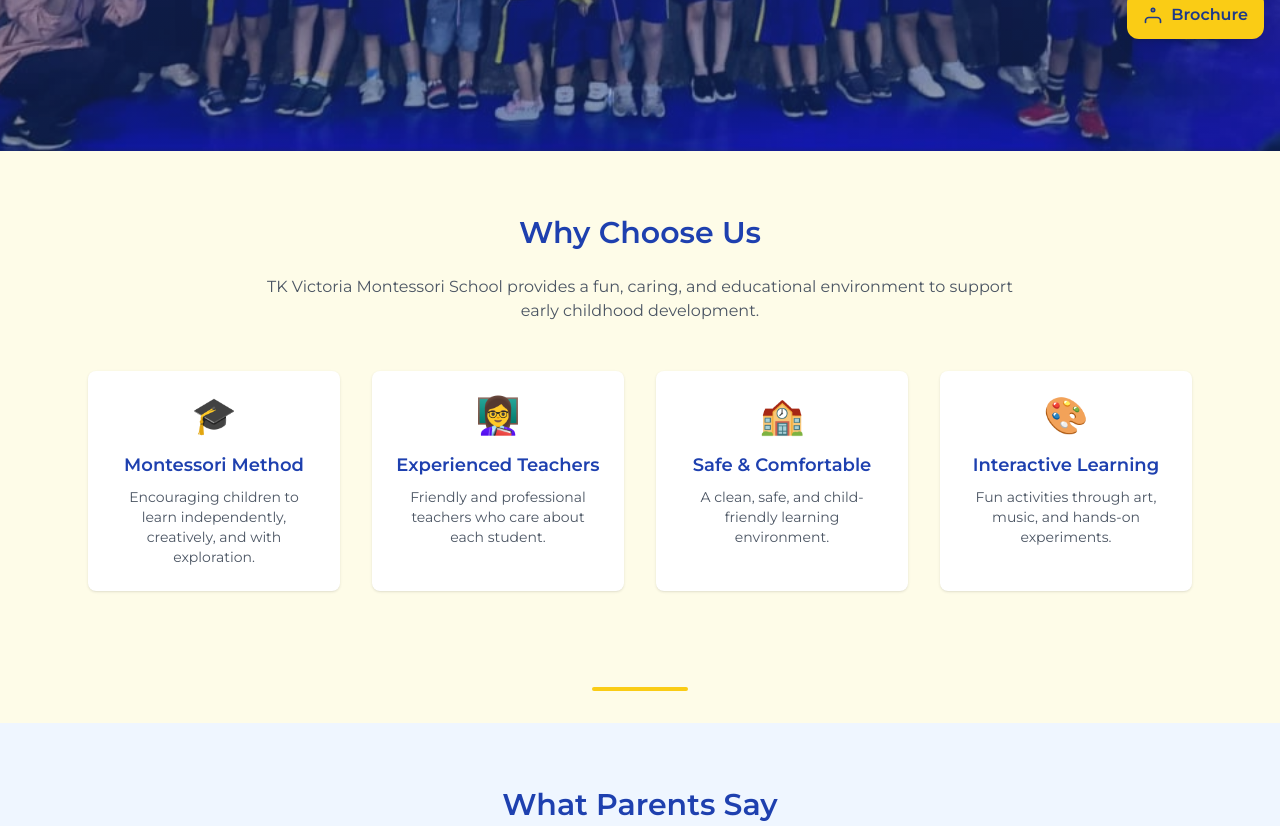
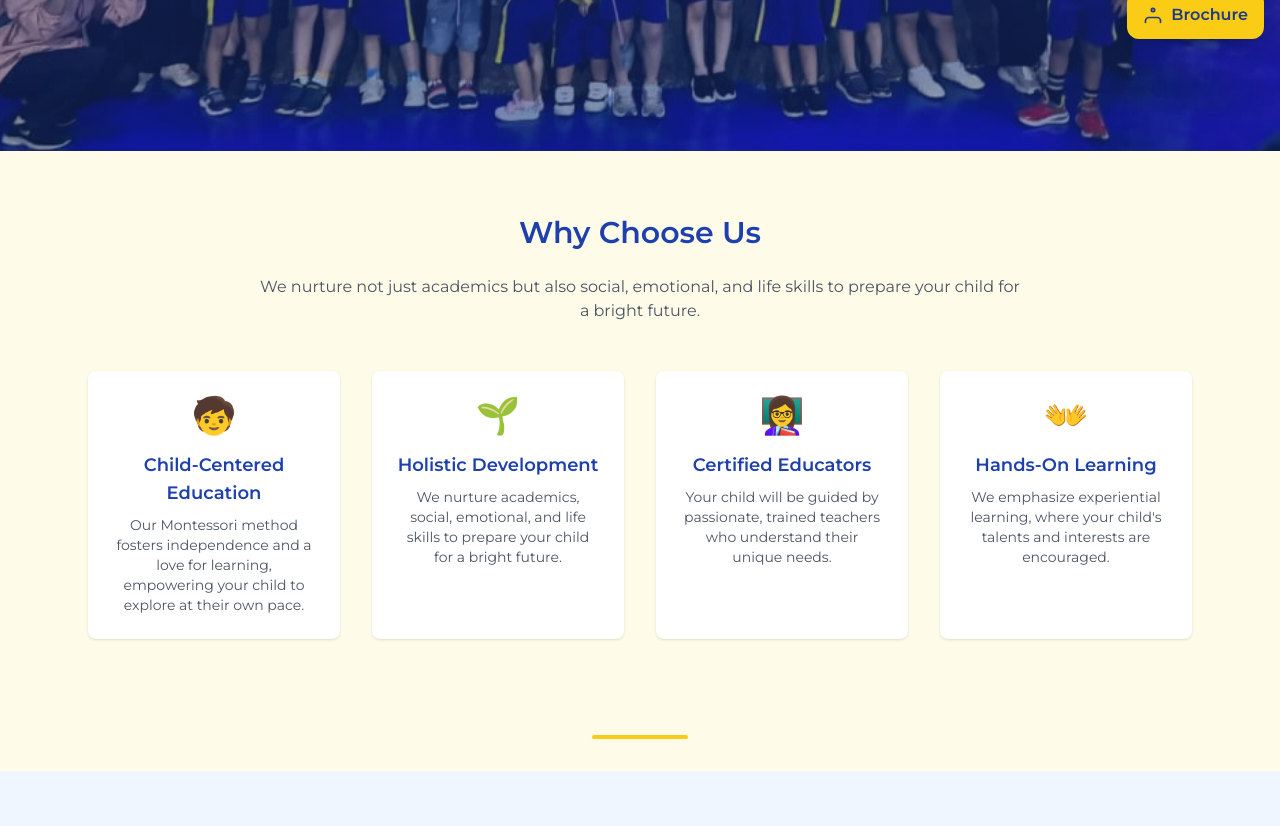
Before and after one commit to alfonsiusTH/tk-victoria, a plain HTML site: page home/index.html in a window 1280 px wide. Shown: the part 745-1571 px from the top of the page. Drawn offline with nearby package versions, Linux system fonts and the light colour scheme.

Commit message:
page(home) : Made changes to the contents of the why choose us section, and added a script for the learn more button

```diff
--- a/home/index.html
+++ b/home/index.html
@@ -226,6 +226,7 @@
             </p>
             <a
               href="#"
+              id="learnMoreButton"
               class="mt-5 inline-block px-5 py-2.5 bg-yellow-400 text-blue-900 text-sm md:text-base font-semibold rounded-lg shadow-lg hover:bg-pink-400 hover:text-white transition duration-300"
               data-aos="zoom-in"
               data-aos-delay="400"
@@ -237,7 +238,7 @@
       </section>
 
       <!-- Why Choose Us Section -->
-      <section class="py-16 bg-yellow-50 text-gray-800">
+      <section id="why" class="py-16 bg-yellow-50 text-gray-800">
         <div class="max-w-6xl mx-auto px-6 text-center">
           <h2
             class="text-3xl font-semibold mb-6 text-blue-800"
@@ -250,69 +251,72 @@
             data-aos="fade-up"
             data-aos-delay="100"
           >
-            TK Victoria Montessori School provides a fun, caring, and
-            educational environment to support early childhood development.
+            We nurture not just academics but also social, emotional, and life
+            skills to prepare your child for a bright future.
           </p>
 
           <div class="grid gap-8 sm:grid-cols-2 md:grid-cols-4">
-            <!-- Point 1 -->
+            <!-- Child-Centered Education -->
             <div
               class="bg-white p-6 rounded-lg shadow hover:shadow-lg transition duration-300"
               data-aos="fade-up"
               data-aos-delay="200"
             >
-              <div class="text-4xl text-yellow-400 mb-4">🎓</div>
+              <div class="text-4xl text-yellow-400 mb-4">🧒</div>
               <h3 class="text-lg font-semibold text-blue-800 mb-2">
-                Montessori Method
+                Child-Centered Education
               </h3>
               <p class="text-sm text-gray-600">
-                Encouraging children to learn independently, creatively, and
-                with exploration.
+                Our Montessori method fosters independence and a love for
+                learning, empowering your child to explore at their own pace.
               </p>
             </div>
 
-            <!-- Point 2 -->
+            <!-- Holistic Development -->
             <div
               class="bg-white p-6 rounded-lg shadow hover:shadow-lg transition duration-300"
               data-aos="fade-up"
               data-aos-delay="300"
             >
-              <div class="text-4xl text-yellow-400 mb-4">👩‍🏫</div>
+              <div class="text-4xl text-yellow-400 mb-4">🌱</div>
               <h3 class="text-lg font-semibold text-blue-800 mb-2">
-                Experienced Teachers
+                Holistic Development
               </h3>
               <p class="text-sm text-gray-600">
-                Friendly and professional teachers who care about each student.
+                We nurture academics, social, emotional, and life skills to
+                prepare your child for a bright future.
               </p>
             </div>
 
-            <!-- Point 3 -->
+            <!-- Certified Educators -->
             <div
               class="bg-white p-6 rounded-lg shadow hover:shadow-lg transition duration-300"
               data-aos="fade-up"
               data-aos-delay="400"
             >
-              <div class="text-4xl text-yellow-400 mb-4">🏫</div>
+              <div class="text-4xl text-yellow-400 mb-4">👩‍🏫</div>
               <h3 class="text-lg font-semibold text-blue-800 mb-2">
-                Safe & Comfortable
+                Certified Educators
               </h3>
               <p class="text-sm text-gray-600">
-                A clean, safe, and child-friendly learning environment.
+                Your child will be guided by passionate, trained teachers who
+                understand their unique needs.
               </p>
             </div>
 
-            <!-- Point 4 -->
+            <!-- Hands-On Learning -->
             <div
               class="bg-white p-6 rounded-lg shadow hover:shadow-lg transition duration-300"
               data-aos="fade-up"
               data-aos-delay="500"
             >
-              <div class="text-4xl text-yellow-400 mb-4">🎨</div>
+              <div class="text-4xl text-yellow-400 mb-4">👐</div>
               <h3 class="text-lg font-semibold text-blue-800 mb-2">
-                Interactive Learning
+                Hands-On Learning
               </h3>
               <p class="text-sm text-gray-600">
-                Fun activities through art, music, and hands-on experiments.
+                We emphasize experiential learning, where your child's talents
+                and interests are encouraged.
               </p>
             </div>
           </div>
@@ -705,5 +709,18 @@
     <!-- AOS JS -->
     <script src="https://unpkg.com/aos@2.3.4/dist/aos.js"></script>
     <script src="../assets/js/script.js"></script>
+
+    <script>
+      document
+        .getElementById("learnMoreButton")
+        .addEventListener("click", function (e) {
+          e.preventDefault();
+          const target = document.getElementById("why");
+          target.scrollIntoView({
+            behavior: "smooth",
+            block: "center",
+          });
+        });
+    </script>
   </body>
 </html>
```
